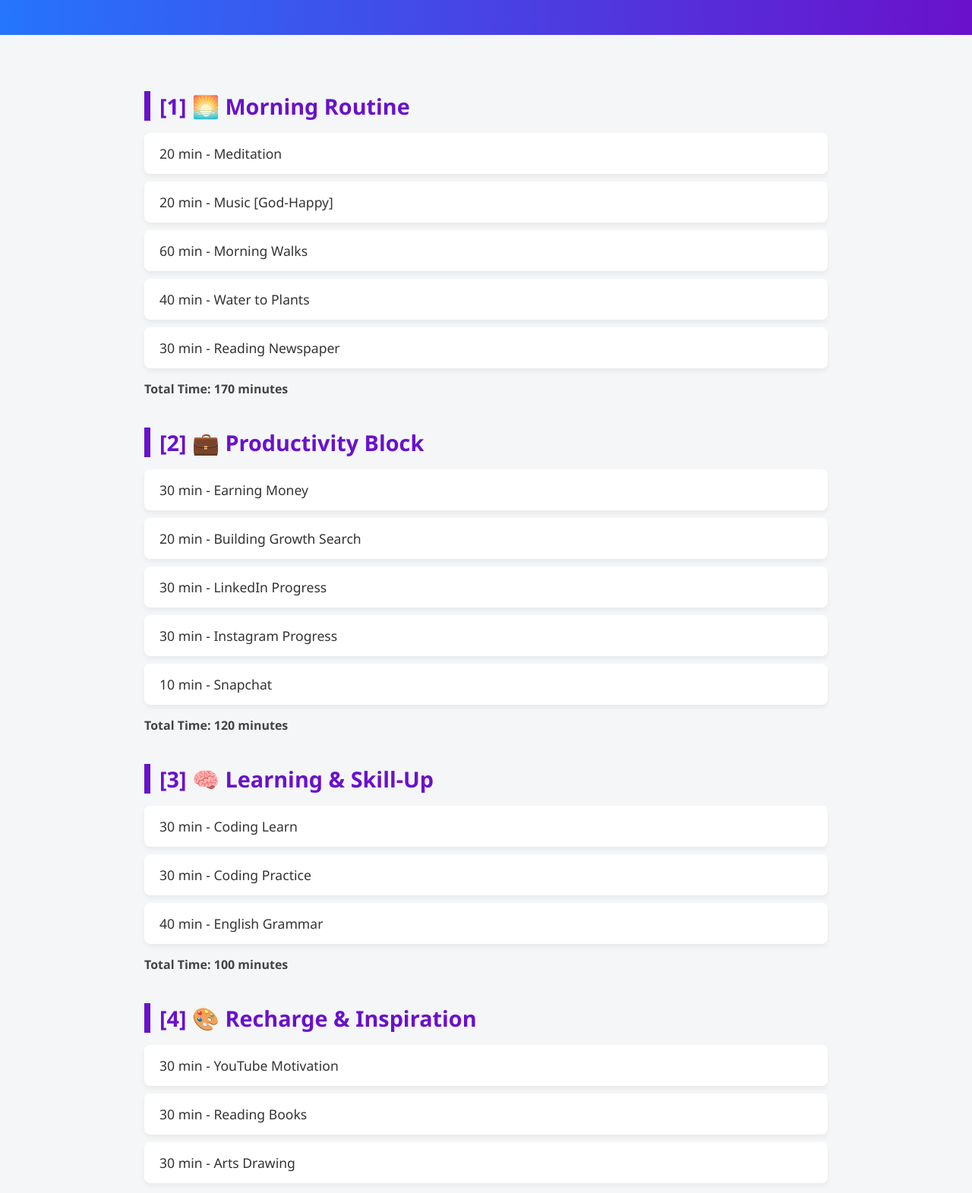
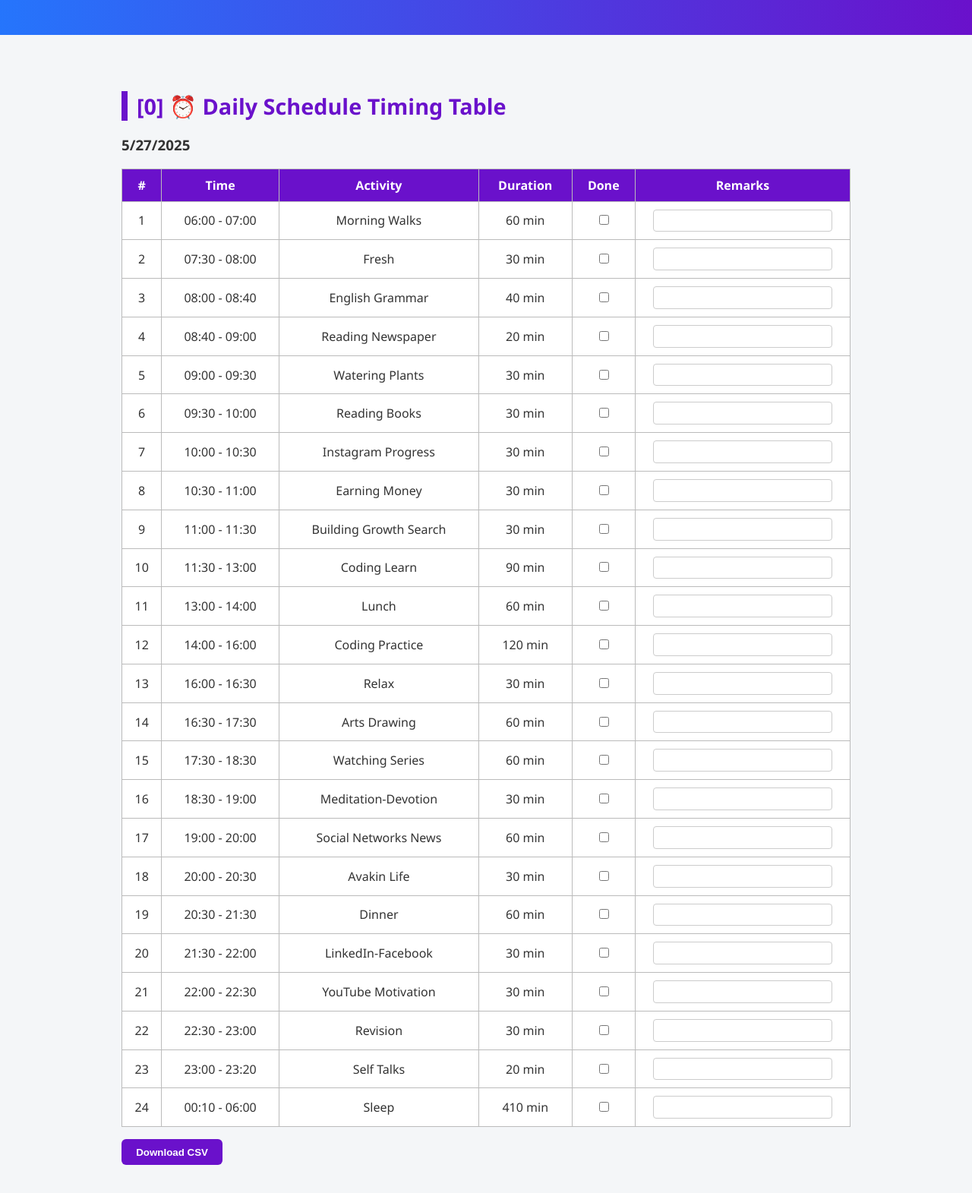
Before and after one commit to tru-technoid/Basic_Change_Tracks, a plain HTML site: page Schedule_Track/index.html in a window 1280 px wide. Shown: the part 125-1696 px from the top of the page at 76% size. Drawn offline with nearby package versions, Linux system fonts and the light colour scheme.

Commit message:
Updating TRU_Style.css & index.html in Schedule_Track

```diff
--- a/Schedule_Track/assets/TRU_style.css
+++ b/Schedule_Track/assets/TRU_style.css
@@ -8,7 +8,7 @@
   --footer-bg: #f1f1f1;
 }
 
-body.dark {
+body.dark-mode {
   --bg-color: #1e1e1e;
   --text-color: #ddd;
   --header-bg: linear-gradient(to right, #141e30, #243b55);
@@ -19,6 +19,7 @@ body.dark {
 }
 
 * {
+  box-sizing: border-box;
   transition: all 0.3s ease;
 }
 
@@ -28,7 +29,7 @@ body {
   padding: 0;
   background: var(--bg-color);
   color: var(--text-color);
-  animation: fadeIn 1s ease-in-out;
+  animation: fadeIn 0.8s ease-in-out;
 }
 
 @keyframes fadeIn {
@@ -42,6 +43,7 @@ body {
   }
 }
 
+/* Header */
 header {
   background: var(--header-bg);
   color: white;
@@ -61,7 +63,7 @@ header p {
   opacity: 0.9;
 }
 
-.toggle-btn {
+#themeToggle {
   position: absolute;
   top: 20px;
   right: 20px;
@@ -74,19 +76,21 @@ header p {
   cursor: pointer;
 }
 
+/* Container */
 .container {
-  max-width: 900px;
+  max-width: 1000px;
   margin: 30px auto;
   padding: 20px;
 }
 
+/* Section */
 .section {
   margin-bottom: 40px;
 }
 
 .section h2 {
   font-size: 1.8em;
-  margin-bottom: 10px;
+  margin-bottom: 15px;
   border-left: 8px solid var(--section-highlight);
   padding-left: 12px;
   color: var(--section-highlight);
@@ -112,10 +116,12 @@ li:hover {
   background: var(--hover-bg);
 }
 
+/* Table Styling */
 table {
   width: 100%;
   border-collapse: collapse;
-  margin-bottom: 40px;
+  margin-top: 1rem;
+  background-color: var(--card-bg);
 }
 
 table,
@@ -135,6 +141,37 @@ th {
   color: white;
 }
 
+/* Inputs */
+input[type="text"] {
+  width: 90%;
+  padding: 0.4rem;
+  border: 1px solid #ccc;
+  border-radius: 4px;
+  background-color: var(--card-bg);
+  color: var(--text-color);
+}
+
+body.dark-mode input[type="text"] {
+  border: 1px solid #555;
+}
+
+/* Button */
+button {
+  margin-top: 1rem;
+  padding: 0.6rem 1.2rem;
+  background-color: var(--section-highlight);
+  color: white;
+  border: none;
+  border-radius: 6px;
+  cursor: pointer;
+  font-weight: bold;
+}
+
+button:hover {
+  background-color: #4a2bbd;
+}
+
+/* Footer */
 footer {
   text-align: center;
   padding: 20px;
@@ -143,6 +180,23 @@ footer {
   color: var(--text-color);
 }
 
+/* Summary Table Specific */
+#summaryTable {
+  margin-top: 1rem;
+  border: 2px solid var(--section-highlight);
+  background-color: var(--card-bg);
+}
+
+#summaryTable th {
+  background-color: var(--section-highlight);
+  color: white;
+}
+
+#summaryTable td {
+  font-weight: bold;
+}
+
+/* Responsive */
 @media (max-width: 600px) {
   header h1 {
     font-size: 2em;
--- a/Schedule_Track/index.html
+++ b/Schedule_Track/index.html
@@ -1,186 +1,160 @@
 <!DOCTYPE html>
 <html lang="en">
 <head>
-  <meta charset="UTF-8">
-  <meta name="viewport" content="width=device-width, initial-scale=1">
-  <title>My Energetic Daily Schedule</title>
-  <style>
-    body {
-      font-family: 'Segoe UI', sans-serif;
-      margin: 0;
-      padding: 0;
-      background: #f4f6f8;
-      color: #333;
-    }
-
-    header {
-      background: linear-gradient(to right, #2575fc, #6a11cb);
-      color: white;
-      text-align: center;
-      padding: 30px 20px;
-    }
-
-    header h1 {
-      margin: 0;
-      font-size: 2.5em;
-    }
-
-    header p {
-      font-size: 1.2em;
-      margin-top: 10px;
-      opacity: 0.9;
-    }
-
-    .container {
-      max-width: 900px;
-      margin: 30px auto;
-      padding: 20px;
-    }
-
-    .section {
-      margin-bottom: 40px;
-    }
-
-    .section h2 {
-      font-size: 1.8em;
-      margin-bottom: 10px;
-      border-left: 8px solid #6a11cb;
-      padding-left: 12px;
-      color: #6a11cb;
-    }
-
-    ul {
-      list-style: none;
-      padding: 0;
-    }
-
-    li {
-      background: #fff;
-      border-radius: 8px;
-      margin: 10px 0;
-      padding: 15px 20px;
-      box-shadow: 0 4px 6px rgba(0,0,0,0.05);
-      font-size: 1.1em;
-      transition: all 0.3s ease;
-    }
-
-    li:hover {
-      transform: translateX(5px);
-      background: #e8f0fe;
-    }
-
-    .time-total {
-      font-weight: bold;
-      margin-top: 10px;
-      font-size: 1em;
-      color: #444;
-    }
-
-    footer {
-      text-align: center;
-      padding: 20px;
-      background: #f1f1f1;
-      font-style: italic;
-      color: #444;
-    }
-
-    @media (max-width: 600px) {
-      header h1 {
-        font-size: 2em;
-      }
-
-      .section h2 {
-        font-size: 1.5em;
-      }
-    }
-  </style>
+  <meta charset="UTF-8" />
+  <meta name="viewport" content="width=device-width, initial-scale=1.0" />
+  <title>Schedule Track</title>
+  <link rel="stylesheet" href="assets/TRU_Style.css" />
+  <script src="https://unpkg.com/lucide@latest"></script>
 </head>
-<body onload="calculateTimes()">
-
+<body>
   <header>
-  <h1>My Energetic Daily Schedule</h1>
+    <h1>⏰ My Energetic Daily Schedule Tracker</h1>
     <p>Balance • Productivity • Joy</p>
+    <button id="themeToggle"><i data-lucide="sun"></i></button>
   </header>
 
-<div class="container">
+  <main class="container">
+    <!-- Timing Table -->
+    <section class="section" id="timing-table">
+      <h2>[0] ⏰ Daily Schedule Timing Table <h3 id="currentDate"></h3></h2>
+      <form id="scheduleForm">
+        <table id="scheduleTable">
+          <thead>
+            <tr>
+              <th>#</th>
+              <th>Time</th>
+              <th>Activity</th>
+              <th>Duration</th>
+              <th>Done</th>
+              <th>Remarks</th>
+            </tr>
+          </thead>
+          <tbody>
+            <tr><td>1</td><td>06:00 - 07:00</td><td>Morning Walks</td><td>60 min</td><td><input type="checkbox" /></td><td><input type="text" /></td></tr>
+            <tr><td>2</td><td>07:30 - 08:00</td><td>Fresh</td><td>30 min</td><td><input type="checkbox" /></td><td><input type="text" /></td></tr>
+            <tr><td>3</td><td>08:00 - 08:40</td><td>English Grammar</td><td>40 min</td><td><input type="checkbox" /></td><td><input type="text" /></td></tr>
+            <tr><td>4</td><td>08:40 - 09:00</td><td>Reading Newspaper</td><td>20 min</td><td><input type="checkbox" /></td><td><input type="text" /></td></tr>
+            <tr><td>5</td><td>09:00 - 09:30</td><td>Watering Plants</td><td>30 min</td><td><input type="checkbox" /></td><td><input type="text" /></td></tr>
+            <tr><td>6</td><td>09:30 - 10:00</td><td>Reading Books</td><td>30 min</td><td><input type="checkbox" /></td><td><input type="text" /></td></tr>
+            <tr><td>7</td><td>10:00 - 10:30</td><td>Instagram Progress</td><td>30 min</td><td><input type="checkbox" /></td><td><input type="text" /></td></tr>
+            <tr><td>8</td><td>10:30 - 11:00</td><td>Earning Money</td><td>30 min</td><td><input type="checkbox" /></td><td><input type="text" /></td></tr>
+            <tr><td>9</td><td>11:00 - 11:30</td><td>Building Growth Search</td><td>30 min</td><td><input type="checkbox" /></td><td><input type="text" /></td></tr>
+            <tr><td>10</td><td>11:30 - 13:00</td><td>Coding Learn</td><td>90 min</td><td><input type="checkbox" /></td><td><input type="text" /></td></tr>
+            <tr><td>11</td><td>13:00 - 14:00</td><td>Lunch</td><td>60 min</td><td><input type="checkbox" /></td><td><input type="text" /></td></tr>
+            <tr><td>12</td><td>14:00 - 16:00</td><td>Coding Practice</td><td>120 min</td><td><input type="checkbox" /></td><td><input type="text" /></td></tr>
+            <tr><td>13</td><td>16:00 - 16:30</td><td>Relax</td><td>30 min</td><td><input type="checkbox" /></td><td><input type="text" /></td></tr>
+            <tr><td>14</td><td>16:30 - 17:30</td><td>Arts Drawing</td><td>60 min</td><td><input type="checkbox" /></td><td><input type="text" /></td></tr>
+            <tr><td>15</td><td>17:30 - 18:30</td><td>Watching Series</td><td>60 min</td><td><input type="checkbox" /></td><td><input type="text" /></td></tr>
+            <tr><td>16</td><td>18:30 - 19:00</td><td>Meditation-Devotion</td><td>30 min</td><td><input type="checkbox" /></td><td><input type="text" /></td></tr>
+            <tr><td>17</td><td>19:00 - 20:00</td><td>Social Networks News</td><td>60 min</td><td><input type="checkbox" /></td><td><input type="text" /></td></tr>
+            <tr><td>18</td><td>20:00 - 20:30</td><td>Avakin Life</td><td>30 min</td><td><input type="checkbox" /></td><td><input type="text" /></td></tr>
+            <tr><td>19</td><td>20:30 - 21:30</td><td>Dinner</td><td>60 min</td><td><input type="checkbox" /></td><td><input type="text" /></td></tr>
+            <tr><td>20</td><td>21:30 - 22:00</td><td>LinkedIn-Facebook</td><td>30 min</td><td><input type="checkbox" /></td><td><input type="text" /></td></tr>
+            <tr><td>21</td><td>22:00 - 22:30</td><td>YouTube Motivation</td><td>30 min</td><td><input type="checkbox" /></td><td><input type="text" /></td></tr>
+            <tr><td>22</td><td>22:30 - 23:00</td><td>Revision</td><td>30 min</td><td><input type="checkbox" /></td><td><input type="text" /></td></tr>
+            <tr><td>23</td><td>23:00 - 23:20</td><td>Self Talks</td><td>20 min</td><td><input type="checkbox" /></td><td><input type="text" /></td></tr>
+            <tr><td>24</td><td>00:10 - 06:00</td><td>Sleep</td><td>410 min</td><td><input type="checkbox" /></td><td><input type="text" /></td></tr>
+          </tbody>
+        </table>
+        <button type="submit">Download CSV</button>
+      </form>
+    </section>
 
+    <!-- Grouped Sections -->
     <div class="section" id="morning">
-    <h2> [1] 🌅 Morning Routine</h2>
+      <h2>[1] 🌅 Morning Routine</h2>
       <ul>
-      <li>20 min - Meditation</li>
-      <li>20 min - Music [God-Happy]</li>
-      <li>60 min - Morning Walks</li>
-      <li>40 min - Water to Plants</li>
-      <li>30 min - Reading Newspaper</li>
+        <li>30 min - Fresh (Row 2)</li>
+        <li>40 min - English Grammar (Row 3)</li>
+        <li>20 min - Reading Newspaper (Row 4)</li>
+        <li>30 min - Watering Plants (Row 5)</li>
+        <li>30 min - Reading Books (Row 6)</li>
+        <li>60 min - Morning Walks (Row 1)</li>
       </ul>
-    <div class="time-total" id="morning-time"></div>
     </div>
 
     <div class="section" id="productivity">
-    <h2> [2] 💼 Productivity Block</h2>
+      <h2>[2] 💼 Productivity Block</h2>
       <ul>
-      <li>30 min - Earning Money</li>
-      <li>20 min - Building Growth Search</li>
-      <li>30 min - LinkedIn Progress</li>
-      <li>30 min - Instagram Progress</li>
-      <li>10 min - Snapchat</li>
+        <li>30 min - Earning Money (Row 8)</li>
+        <li>30 min - Building Growth Search (Row 9)</li>
+        <li>30 min - Instagram Progress (Row 7)</li>
+        <li>30 min - LinkedIn-Facebook (Row 20)</li>
       </ul>
-    <div class="time-total" id="productivity-time"></div>
     </div>
 
     <div class="section" id="learning">
-    <h2> [3] 🧠 Learning & Skill-Up</h2>
+      <h2>[3] 🧠 Learning & Skill-Up</h2>
       <ul>
-      <li>30 min - Coding Learn</li>
-      <li>30 min - Coding Practice</li>
-      <li>40 min - English Grammar</li>
+        <li>90 min - Coding Learn (Row 10)</li>
+        <li>120 min - Coding Practice (Row 12)</li>
+        <li>30 min - Revision (Row 22)</li>
+        <li>30 min - YouTube Motivation (Row 21)</li>
       </ul>
-    <div class="time-total" id="learning-time"></div>
     </div>
 
-  <div class="section" id="recharge">
-    <h2> [4] 🎨 Recharge & Inspiration</h2>
+    <div class="section" id="leisure">
+      <h2>[4] 🎨 Leisure & Refresh</h2>
       <ul>
-      <li>30 min - YouTube Motivation</li>
-      <li>30 min - Reading Books</li>
-      <li>30 min - Arts Drawing</li>
+        <li>60 min - Arts Drawing (Row 14)</li>
+        <li>60 min - Watching Series (Row 15)</li>
+        <li>30 min - Relax (Row 13)</li>
+        <li>30 min - Meditation-Devotion (Row 16)</li>
+        <li>60 min - Social Networks News (Row 17)</li>
+        <li>30 min - Avakin Life (Row 18)</li>
+        <li>20 min - Self Talks (Row 23)</li>
       </ul>
-    <div class="time-total" id="recharge-time"></div>
     </div>
 
-  <div class="section" id="evening">
-    <h2> [6] 🌆 Evening Chill</h2>
+    <div class="section" id="meals">
+      <h2>[5] 🍽️ Meals & Rest</h2>
       <ul>
-      <li>60 min - Watching Series</li>
-      <li>60 min - Avakin Life</li>
+        <li>60 min - Lunch (Row 11)</li>
+        <li>60 min - Dinner (Row 19)</li>
+        <li>410 min - Sleep (Row 24)</li>
       </ul>
-    <div class="time-total" id="evening-time"></div>
     </div>
-
-</div>
+  </main>
 
   <footer>
-  "Energy flows where attention goes. Make every minute count!" 🚀
+    <p>Created to energize your daily routine. © 2025 tru-tehnoid</p>
   </footer>
 
   <script>
-  function calculateTimes() {
-    const sections = ['morning', 'productivity', 'learning', 'recharge', 'evening'];
+    document.getElementById('currentDate').innerText = new Date().toLocaleDateString();
 
-    sections.forEach(sectionId => {
-      const section = document.getElementById(sectionId);
-      const items = section.getElementsByTagName('li');
-      let total = 0;
+    const themeToggle = document.getElementById('themeToggle');
+    const icon = themeToggle.querySelector('i');
 
-      for (let item of items) {
-        const time = parseInt(item.innerText);
-        if (!isNaN(time)) total += time;
-      }
+    themeToggle.addEventListener('click', () => {
+      document.body.classList.toggle('dark-mode');
+      const isDark = document.body.classList.contains('dark-mode');
+      icon.setAttribute('data-lucide', isDark ? 'moon' : 'sun');
+      lucide.createIcons();
+    });
 
-      document.getElementById(`${sectionId}-time`).innerText = `Total Time: ${total} minutes`;
+    document.getElementById('scheduleForm').addEventListener('submit', function (e) {
+      e.preventDefault();
+      const rows = document.querySelectorAll('#scheduleTable tbody tr');
+      let csvContent = 'No,Time,Activity,Duration,Done,Remarks\n';
+
+      rows.forEach((row) => {
+        const cols = row.querySelectorAll('td');
+        const done = cols[4].querySelector('input[type="checkbox"]').checked ? 'Yes' : 'No';
+        const remark = cols[5].querySelector('input').value;
+        const data = [cols[0].innerText, cols[1].innerText, cols[2].innerText, cols[3].innerText, done, remark];
+        csvContent += data.join(',') + '\n';
       });
-  }
+
+      const blob = new Blob([csvContent], { type: 'text/csv' });
+      const a = document.createElement('a');
+      a.href = URL.createObjectURL(blob);
+      a.download = 'Schedule_Track.csv';
+      a.click();
+    });
+
+    lucide.createIcons();
   </script>
-
 </body>
 </html>
```
Lines whose indentation alone changed are shown as unchanged.
